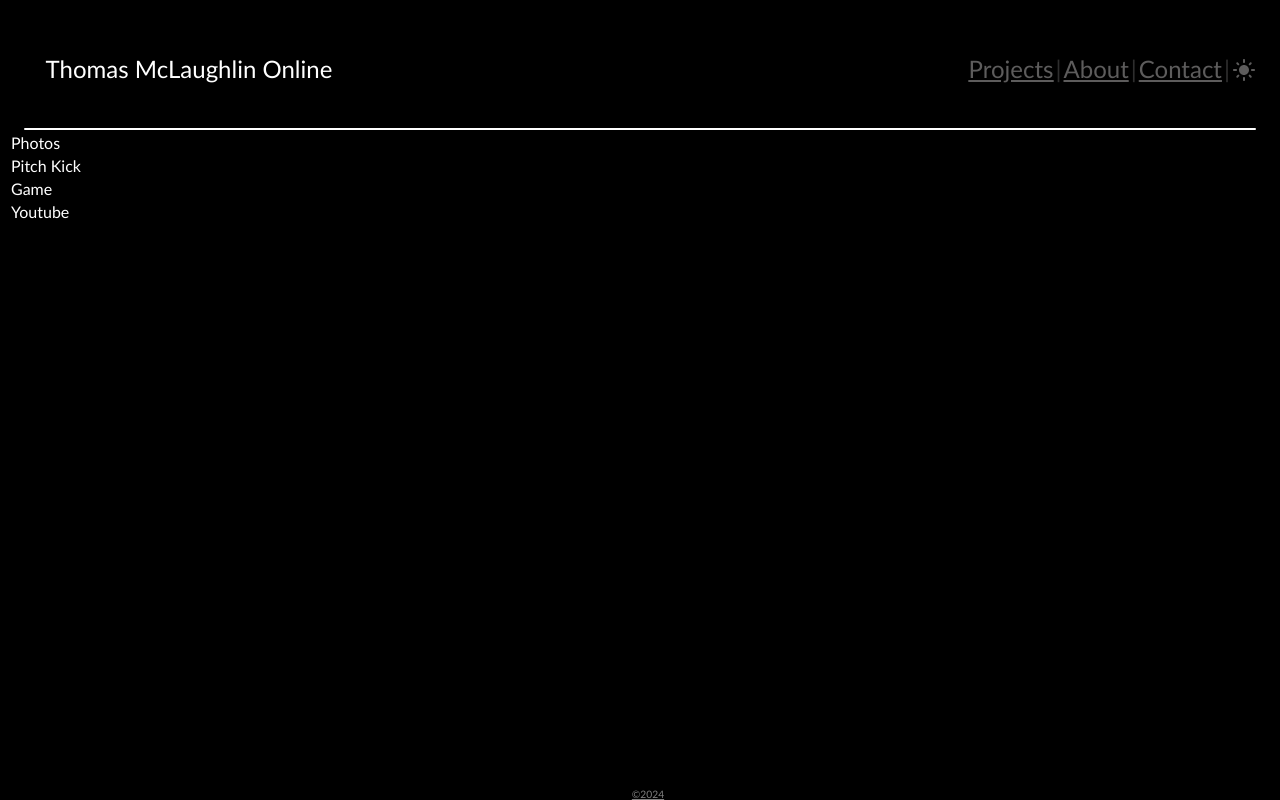
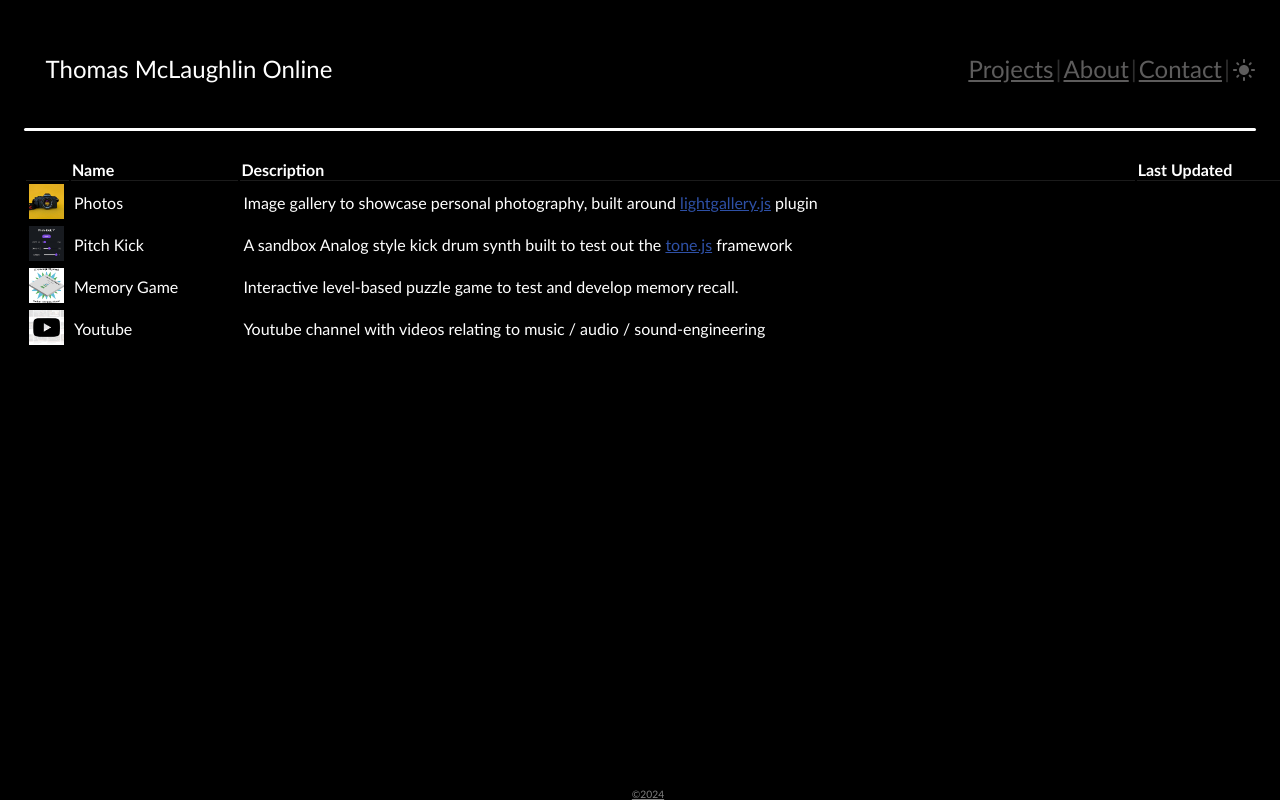
Before and after one commit to mclaughlin111/Homepage_Redesign, a React (Create React App) app: page /home/projects in a window 1280 px wide. Built offline with nearby package versions, Linux system fonts and the light colour scheme.

Commit message:
added project list view

```diff
--- a/src/Components/ContentGrid.js
+++ b/src/Components/ContentGrid.js
@@ -1,16 +1,44 @@
 import React from "react";
+import pentaxImage from "../Assets/pentaxcamera.jpeg";
+import youtubeImage from "../Assets/youtubelink.jpeg";
+import gameImage from "../Assets/gamelink.png";
+import pitchKick from "../Assets/pitchkick.jpeg";
+import "../contentgrid.css";
 
 const ContentGrid = () => {
-  return(
-  <table>
-  <tr>
-    <td>Photos</td>
-    </tr>
-    <tr><td>Pitch Kick</td></tr>
-    <tr><td>Game</td></tr>
-    <tr><td>Youtube</td></tr>
-  </table>
-  )
+  return (
+    <table className="table">
+      <tr>
+        <th></th>
+        <th>Name</th>
+        <th>Description</th>
+        <th>Last Updated</th>
+      </tr>
+      <tr id="topRow">
+        <td>
+          <img src={pentaxImage} alt="pentaxImage" className="tableImage" />
+        </td>
+        <td>Photos</td>
+        <td className="tableDescription">Image gallery to showcase personal photography, built around <a href="https://www.lightgalleryjs.com/">lightgallery.js</a> plugin</td>
+
+      </tr>
+      <tr>
+        <td><img src={pitchKick} alt="pitchkick" className="tableImage" /></td>
+        <td>Pitch Kick</td>
+        <td className="tableDescription">A sandbox Analog style kick drum synth built to test out the  <a href="https://tonejs.github.io/">tone.js</a> framework</td>
+      </tr>
+      <tr>
+        <td><img src={gameImage} alt="gameImage" className="tableImage" /></td>
+        <td>Memory Game</td>
+        <td className="tableDescription">Interactive level-based puzzle game to test and develop memory recall.</td>
+      </tr>
+      <tr>
+        <td><img src={youtubeImage} alt="youtubeImage" className="tableImage" /></td>
+        <td>Youtube</td>
+        <td className="tableDescription">Youtube channel with videos relating to music / audio / sound-engineering</td>
+      </tr>
+    </table>
+  );
 };
 
 export default ContentGrid;
--- /dev/null
+++ b/src/contentgrid.css
@@ -0,0 +1,53 @@
+/* layout */
+
+.table {
+
+        margin-left: 1em;
+        margin-top: 1em;
+        text-align: left;
+        width: 100%;
+        padding-top: 10px; /* Add padding to the top of the table */
+
+}
+
+#topRow {
+    padding-top: 10px;
+}
+
+.table img {
+    width: 35px;
+  height: auto;
+  /* display: block; */
+}
+
+td:nth-child(1),
+th:nth-child(1) {
+  width: 0px;
+  padding-right: 5px;
+
+}
+
+
+/* border */
+th {
+    border-bottom: 1px solid rgba(255, 255, 255, 0.107);
+    margin-bottom: 10px !important; /* Add space below the table header */
+
+}
+
+/* animation */
+/* Set initial border style for all cells */
+td {
+    box-sizing: border-box;
+    border-left: 2px solid transparent;
+    transition: border-left 0.7s ease;
+    /* padding-left: 10px; */
+  }
+
+/* font */
+.tableDescription {
+    font-weight: lighter;
+}
+th {
+    font-weight: 600;
+}
--- a/src/index.css
+++ b/src/index.css
@@ -1,4 +1,3 @@
-/* Header Border CSS */
 /* * {
    transition-duration: 250ms;
   transition-timing-function: cubic-bezier(0.810, 0.150, 0.250, 0.940);
@@ -33,6 +32,57 @@
   --br: 3px;
   --padding: var(--ms-0);
   --baseline: calc(var(--ms-0) * 1.45);
+}
+
+a {
+  color: var(--blue)
+}
+
+
+
+/* Header CSS */
+.headerBorder {
+  margin-left: 1em;
+  margin-right: 1em;
+  height: 2.5px;
+  border-radius: 15px;
+  background-color: white;
+
+}
+
+.headerBorderLight {
+  background-color: black;
+
+}
+
+.pageHeader {
+
+  opacity: 100%;
+  backdrop-filter: blur(20px);
+  display: flex;
+  position: sticky;
+  top: 0;
+  flex-direction: row;
+  justify-content: space-between;
+
+  margin-left: 1em;
+  margin-right: 1em;
+
+}
+
+.pageHeaderLight {
+  background-color: rgb(255, 255, 255);
+  transition-duration: 250ms;
+  transition-timing-function: ease-in-out;
+  display: flex;
+  position: sticky;
+  flex-direction: row;
+  justify-content: space-between;
+  margin-left: 1em;
+  margin-right: 1em;
+
+  border-bottom-width: 100%;
+
 }
 
 
@@ -70,29 +120,16 @@
 
 .profileImage:hover {
   /* width | style | color */
-border: 1px solid white;
+  border: 1px solid white;
   filter: saturate(100%);
 }
+
 .cvLink {
   color: rgb(0, 191, 255);
 }
 
 
-.headerBorder {
-  position: sticky;
-  margin-left: 1em;
-  margin-right: 1em;
-  /* margin-top: 0px; */
-  height: 2px;
-  border-radius: 15px;
-  background-color: white;
-  /* transition-duration: 500ms; */
-  transition-timing-function: ease-in-out;
-}
 
-.headerBorderLight {
-  background-color: black
-}
 
 
 /* carousel CSS */
@@ -106,8 +143,8 @@ border: 1px solid white;
 
 
 #toggle {
-transform: translateY(4px);
-cursor: pointer;
+  transform: translateY(4px);
+  cursor: pointer;
 }
 
 
@@ -125,41 +162,8 @@ cursor: pointer;
   margin-right: auto;
 }
 
-#title:hover {
 
-}
 
-.pageHeader {
-  z-index: 1;
-  /* transition-duration: 250ms;
-  transition-timing-function: cubic-bezier(0.810, 0.150, 0.250, 0.940); */
-  display: flex;
-  position: sticky;
-  /* background-color: rgb(0, 0, 0); */
-  top: 0;
-  flex-direction: row;
-  justify-content: space-between;
-  margin-left: 1em;
-  margin-right: 1em;
-
-}
-
-.pageHeaderLight {
-  z-index: 1;
-  transition-duration: 250ms;
-  transition-timing-function: ease-in-out;
-  display: flex;
-  position: sticky;
-  /* background-color: rgb(0, 0, 0); */
-  /* top: 0; */
-  flex-direction: row;
-  justify-content: space-between;
-  margin-left: 1em;
-  margin-right: 1em;
-  /* border-bottom: 2px solid rgb(0, 0, 0); */
-  border-bottom-width: 100%;
-  /* padding-bottom: 2px; */
-}
 
 .pageHeaderscroll {
   /* transition-duration: 250ms;
@@ -205,6 +209,7 @@ cursor: pointer;
   font-weight: normal;
   transition-duration: 0.28s;
 }
+
 .switchlight {
   color: rgb(93, 92, 92);
   font-family: Gill sans;
@@ -219,6 +224,7 @@ cursor: pointer;
   color: white;
 
 }
+
 .switchlight:hover {
   color: black;
 
@@ -270,9 +276,7 @@ cursor: pointer;
   }
 }
 
-@media screen and (min-width: 501px) and (max-width: 799px) {
-
-}
+@media screen and (min-width: 501px) and (max-width: 799px) {}
 
 
 /* desktop, tablet,  */
```
